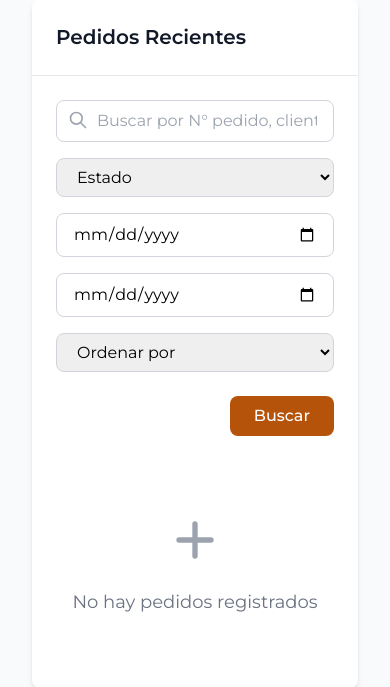
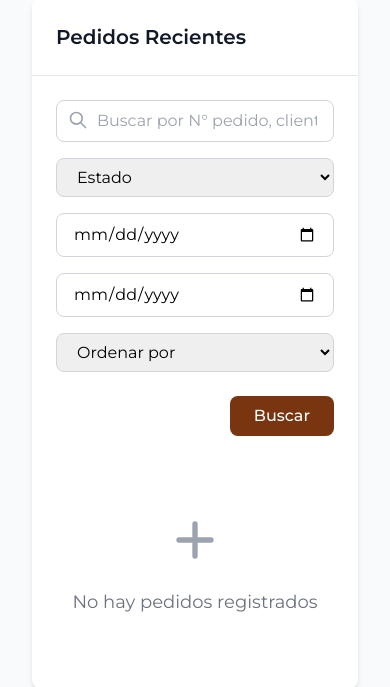
Before and after one commit to Shilee-aafk/AbbarestauranteOficial, a Django app: page /restaurant/admin-dashboard/ in a window 390 px wide. Shown: the part 2378-3065 px from the top of the page. Run offline with Django 5.2, Linux system fonts and the light colour scheme; the visitor is signed in with stand-in values (Sample User, id 1); data comes from the database, SQL or seed files in the repository; data that the repository does not hold is empty; some libraries are stand-ins or nearby versions.

Commit message:
Style: Change button colors from amber-700 to amber-900 for darker appearance

```diff
--- a/restaurant/templates/restaurant/admin_dashboard.html
+++ b/restaurant/templates/restaurant/admin_dashboard.html
@@ -221,7 +221,7 @@
                             </select>
                         </div>
                         <div class="flex justify-end mb-6">
-                            <button class="bg-amber-700 text-white px-6 py-2 rounded-lg font-medium hover:bg-amber-800">Buscar</button>
+                            <button class="bg-amber-900 text-white px-6 py-2 rounded-lg font-medium hover:bg-amber-900">Buscar</button>
                         </div>
 
                         <!-- Table or Empty State -->
@@ -305,7 +305,7 @@
                         <input type="date" id="report-date-to-filter" class="w-full px-4 py-2 border border-gray-300 rounded-lg focus:ring-2 focus:ring-blue-500 focus:border-transparent">
                     </div>
                     <div class="flex justify-end mb-6">
-                        <button id="report-filter-btn" class="bg-amber-700 text-white px-6 py-2 rounded-lg font-medium hover:bg-amber-800">Buscar</button>
+                        <button id="report-filter-btn" class="bg-amber-900 text-white px-6 py-2 rounded-lg font-medium hover:bg-amber-900">Buscar</button>
                         <button id="report-export-excel-btn" class="ml-2 bg-green-600 text-white px-6 py-2 rounded-lg font-medium hover:bg-green-700">Exportar a Excel</button>
                     </div>
 
@@ -351,7 +351,7 @@
                                     <option value="{{ group.id }}">{{ group.name }}</option>
                                     {% endfor %}
                                 </select>
-                                <button type="button" id="generate-pin-btn" class="mt-4 w-full bg-amber-700 text-white px-4 py-2 rounded-lg font-medium hover:bg-amber-800">Generar PIN</button>
+                                <button type="button" id="generate-pin-btn" class="mt-4 w-full bg-amber-900 text-white px-4 py-2 rounded-lg font-medium hover:bg-amber-900">Generar PIN</button>
                             </div>
                             <div id="new-pin-display" class="hidden mt-4 p-3 bg-green-100 border border-green-200 rounded-lg text-center">
                                 <p class="text-sm text-green-800">Nuevo PIN generado:</p>
@@ -414,7 +414,7 @@
                         <h1 class="text-3xl font-bold text-gray-900">Gestión de Menú y Platos</h1>
                         <p class="text-gray-600 mt-2">Añade, edita o elimina platos del menú.</p>
                     </div>
-                    <button id="add-menu-btn" class="bg-amber-700 text-white px-6 py-2 rounded-lg font-medium hover:bg-amber-800">Añadir Plato</button>
+                    <button id="add-menu-btn" class="bg-amber-900 text-white px-6 py-2 rounded-lg font-medium hover:bg-amber-900">Añadir Plato</button>
                 </div>
 
                 <div class="bg-white rounded-lg shadow-md">
@@ -460,7 +460,7 @@
                 </div>
                 <div class="mt-6 flex justify-end space-x-3">
                     <button type="button" id="cancel-menu-btn" class="bg-gray-200 text-gray-800 px-4 py-2 rounded-lg hover:bg-gray-300">Cancelar</button>
-                    <button type="submit" class="bg-amber-700 text-white px-4 py-2 rounded-lg hover:bg-amber-800">Guardar</button>
+                    <button type="submit" class="bg-amber-900 text-white px-4 py-2 rounded-lg hover:bg-amber-900">Guardar</button>
                 </div>
             </form>
         </div>
@@ -482,7 +482,7 @@
                 </div>
                 <div class="mt-6 flex justify-end space-x-3">
                     <button type="button" id="cancel-user-edit-btn" class="bg-gray-200 text-gray-800 px-4 py-2 rounded-lg hover:bg-gray-300">Cancelar</button>
-                    <button type="submit" class="bg-amber-700 text-white px-4 py-2 rounded-lg hover:bg-amber-800">Guardar Cambios</button>
+                    <button type="submit" class="bg-amber-900 text-white px-4 py-2 rounded-lg hover:bg-amber-900">Guardar Cambios</button>
                 </div>
             </form>
         </div>
--- a/restaurant/templates/restaurant/public_menu.html
+++ b/restaurant/templates/restaurant/public_menu.html
@@ -81,7 +81,7 @@
             <h3 class="text-lg font-semibold mb-4">Escanea para ver el menú</h3>
             <img src="https://api.qrserver.com/v1/create-qr-code/?size=200x200&data={{ menu_url }}" alt="Código QR del Menú" class="mx-auto">
             <p class="text-xs text-gray-500 mt-2 break-all max-w-xs">{{ menu_url }}</p>
-            <button id="close-qr-btn" class="mt-6 bg-amber-700 text-white px-6 py-2 rounded-md hover:bg-amber-800">Cerrar</button>
+            <button id="close-qr-btn" class="mt-6 bg-amber-900 text-white px-6 py-2 rounded-md hover:bg-amber-900">Cerrar</button>
         </div>
     </div>
 
```
Also changed, not shown: restaurant/templates/restaurant/receptionist_dashboard.html (+4 -4 lines), restaurant/templates/restaurant/waiter_dashboard.html (+6 -6 lines).
